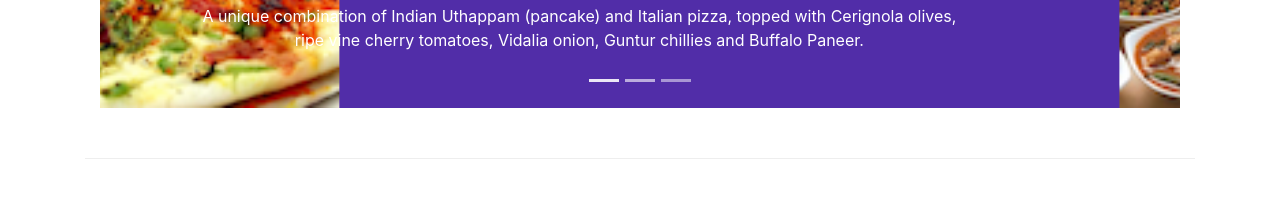
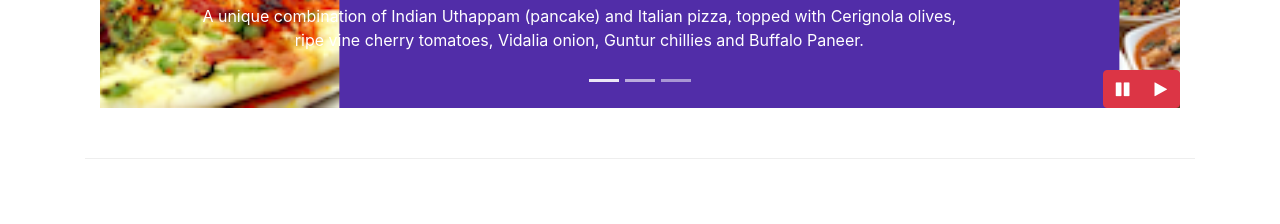
Before and after one commit to dssharma345/bootstrap4, a website: page index.html in a window 1280 px wide. Shown: the part 576-800 px from the top of the page. Drawn offline with nearby package versions, Linux system fonts and the light colour scheme.

Commit message:
carousel jquery

```diff
--- a/css/styles.css
+++ b/css/styles.css
@@ -63,3 +63,9 @@ body{
 .navbar-text{
     cursor: pointer;
 }
+
+#carouselButton{
+    right: 0px;
+    position:absolute;
+    bottom: 0px;
+}
--- a/index.html
+++ b/index.html
@@ -215,6 +215,14 @@
                     <a class="carousel-control-next" href="#mycarousel" role="button" data-slide="next">
                         <span class="carousel-control-next-icon"></span>
                     </a>
+                    <div class="btn-group" id=carouselButton>
+                        <button class="btn btn-danger btn-small" id="carousel-pause">
+                            <span class="fa fa-pause"></span>
+                        </button>
+                        <button class="btn btn-danger btn-small" id="carousel-play">
+                            <span class="fa fa-play"></span>
+                        </button>
+                    </div>
                 </div>
             </div>
         </div>
@@ -319,6 +327,18 @@
     <script src="node_modules/jquery/dist/jquery.slim.min.js"></script>
     <script src="node_modules/popper.js/dist/umd/popper.min.js"></script>
     <script src="node_modules/bootstrap/dist/js/bootstrap.min.js"></script>
+    <script>
+        $(document).ready(function(){
+            $('#mycarousel').carousel({interval: 2000});
+            $('#carousel-pause').click(function(){
+                $('#mycarousel').carousel('pause');
+            })
+            $('#carousel-play').click(function(){
+                $('#mycarousel').carousel('cycle');
+            })
+
+        })
+    </script>
 
 </body>
 
```
